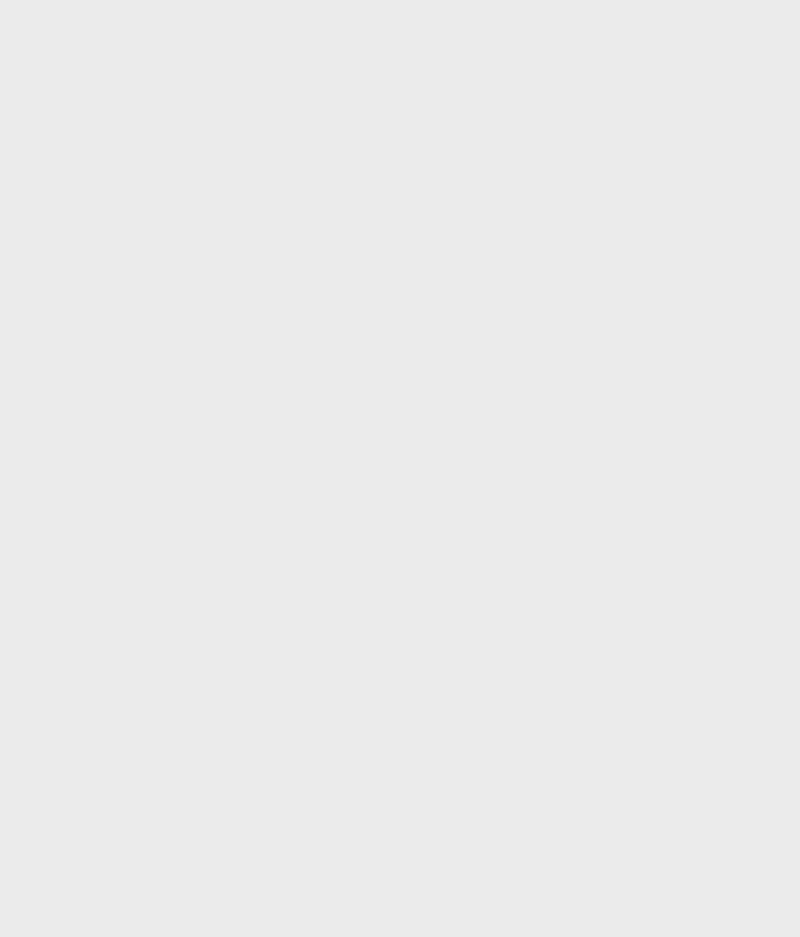
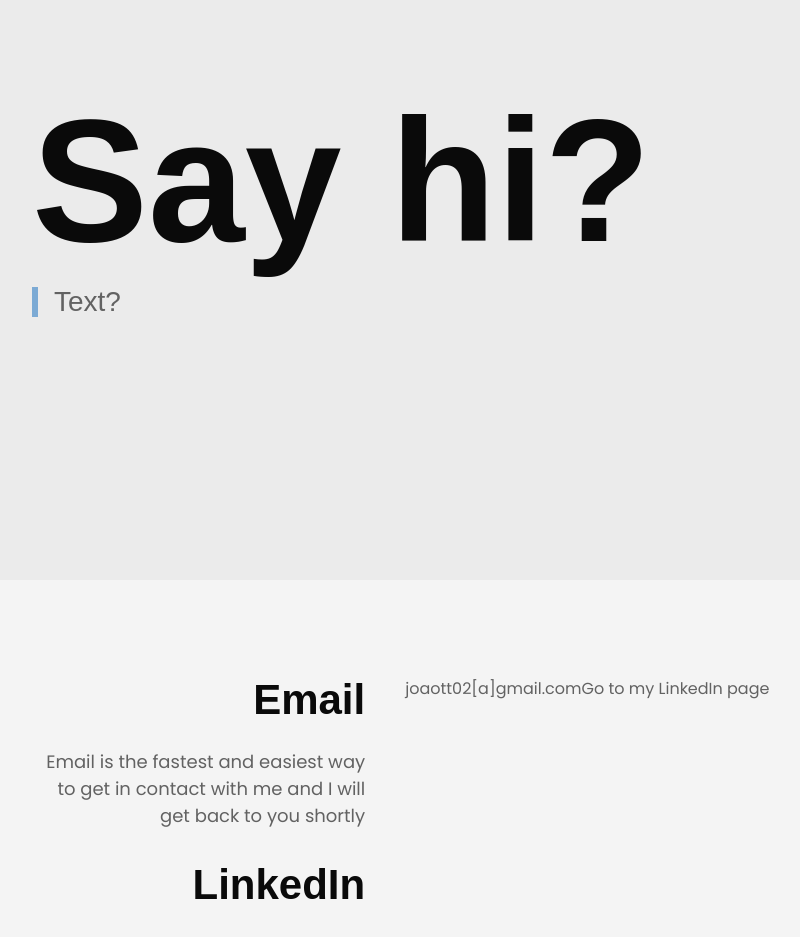
Before and after one commit to devjoppe/mi-cv-update, a React (Vite) app: page /contact in a window 1280 px wide. Before the commit this address had no page. Shown: the part 220-1157 px from the top of the page, without its empty margins (112-912 px from the left). Before the commit the page ends 800 px from the top, so only its background shows below. Built offline with nearby package versions, Linux system fonts and the light colour scheme; a web font is replaced by a local one.

Commit message:
Added the contact me page with some additional data content and design markups.

```diff
--- a/src/App.tsx
+++ b/src/App.tsx
@@ -13,6 +13,7 @@ import Layout from "./layout/Layout.tsx";
 // Pages
 import StartPage from "./pages/StartPage/StartPage.tsx";
 import AboutPage from "./pages/AboutPage/AboutPage.tsx";
+import ContactPage from "./pages/ContactPage/ContactPage.tsx";
 
 // Interfaces
 import {changeMode, isModeRootStateInt} from "./features/isMode.ts";
@@ -43,6 +44,7 @@ function App() {
             <Route path="/" element={<Layout />} >
                 <Route index element={<StartPage />} />
                 <Route path="/about" element={<AboutPage />} />
+                <Route path="/contact" element={<ContactPage />} />
             </Route>
         </Routes>
     </div>
--- a/src/data/aboutpage.json
+++ b/src/data/aboutpage.json
@@ -1,7 +1,7 @@
 [
   {
     "id": 1,
-    "title": "About",
+    "title": "Who am I?",
     "kicker": "I find inspiration in simplicity for creativity and productivity, both in my personal life and in my professional career.",
     "extra": [],
     "user": "Joakim Ottosson"
--- /dev/null
+++ b/src/data/contactpage.json
@@ -0,0 +1,31 @@
+[
+  {
+    "id": 1,
+    "title": "Say hi?",
+    "kicker": "Text?",
+    "extra": [],
+    "user": "Joakim Ottosson"
+  },
+  {
+    "id": 2,
+    "title": "Email",
+    "kicker": "Email is the fastest and easiest way to get in contact with me and I will get back to you shortly",
+    "extra": [
+      {
+        "data": "Text"
+      }
+    ],
+    "user": ""
+  },
+  {
+    "id": 3,
+    "title": "LinkedIn",
+    "kicker": "LinkedIn is the fastest and easiest way to get in contact with me",
+    "extra": [
+      {
+        "data": "Text"
+      }
+    ],
+    "user": ""
+  }
+]
--- /dev/null
+++ b/src/pages/ContactPage/ContactPage.tsx
@@ -0,0 +1,39 @@
+// Page Data
+import contact from '../../data/contactpage.json'
+
+// Redux
+import {useDispatch} from "react-redux";
+import {changeLight} from "../../features/isLight.ts";
+
+// React
+import {useEffect} from "react";
+import SocialSection from "./SocialSection.tsx";
+
+const ContactPage = () => {
+
+    const dispatch = useDispatch()
+
+    useEffect(() => {
+        dispatch(changeLight(false))
+    }, [dispatch]);
+
+    return(
+        <>
+            <section className="dark-shade top-section">
+                <div className="section-content-wrapper" data-aos="zoom-out" data-aos-duration="1500">
+                    {contact && contact.filter(item => item.id === 1).map(data  => (
+                        <div key={data.id}>
+                            <h1>{data.title}</h1>
+                            <span className="subtitle">
+                                {data.kicker}
+                            </span>
+                        </div>
+                    ))}
+                </div>
+            </section>
+            <SocialSection sectionInfo={contact}/>
+        </>
+    )
+}
+
+export default ContactPage
--- /dev/null
+++ b/src/pages/ContactPage/SocialSection.tsx
@@ -0,0 +1,45 @@
+// Sections
+import {sectionInfoInt} from "../../interfaces/sectionInfoInt.ts";
+
+// React
+import React from "react";
+
+interface IProp {
+    sectionInfo: sectionInfoInt[]
+}
+
+const SocialSection:React.FC<IProp> = ({sectionInfo}) => {
+    return(
+        <section className="light-shade">
+            <div className="section-content-wrapper">
+                {sectionInfo &&
+                    <div className="left-pane" data-aos="fade-up">
+                        { sectionInfo && sectionInfo.filter(item => item.id != 1).map(content => (
+                            <>
+                                <div>
+                                    <h2>{content.title}</h2>
+                                </div>
+                                <div>
+                                    <span className="kicker">
+                                        {content.kicker}
+                                    </span>
+                                </div>
+                            </>
+                        ))
+                        }
+                    </div>
+                }
+                <div className="right-pane">
+                    <div className="content-block" data-aos="fade-up">
+                        <span className="body-text">
+                            joaott02[a]gmail.com
+                        </span>
+                        <span className="body-text">Go to my LinkedIn page</span>
+                    </div>
+                </div>
+            </div>
+        </section>
+    )
+}
+
+export default SocialSection
```
Also changed, not shown: src/pages/AboutPage/MeSection.tsx (+5 -5 lines).
